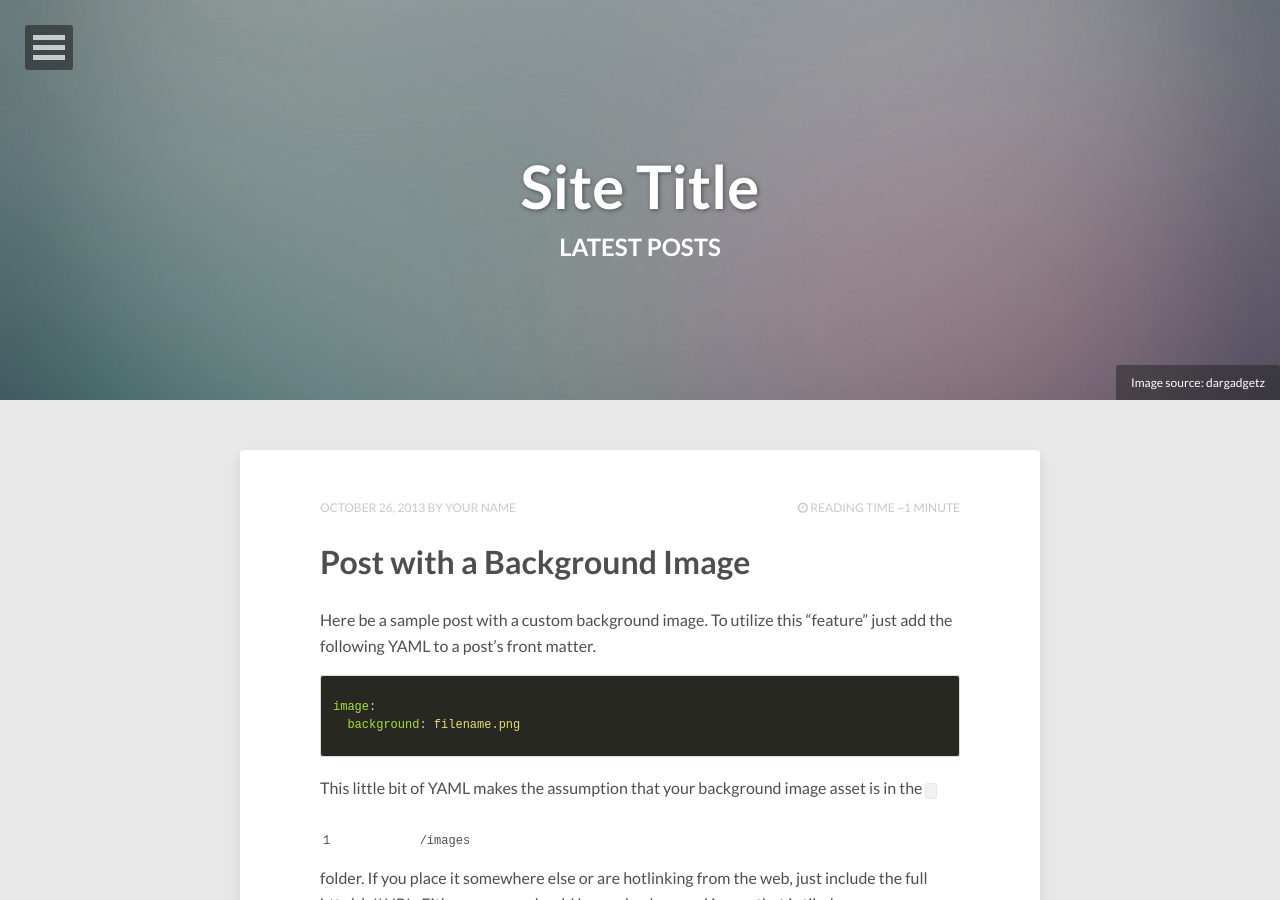
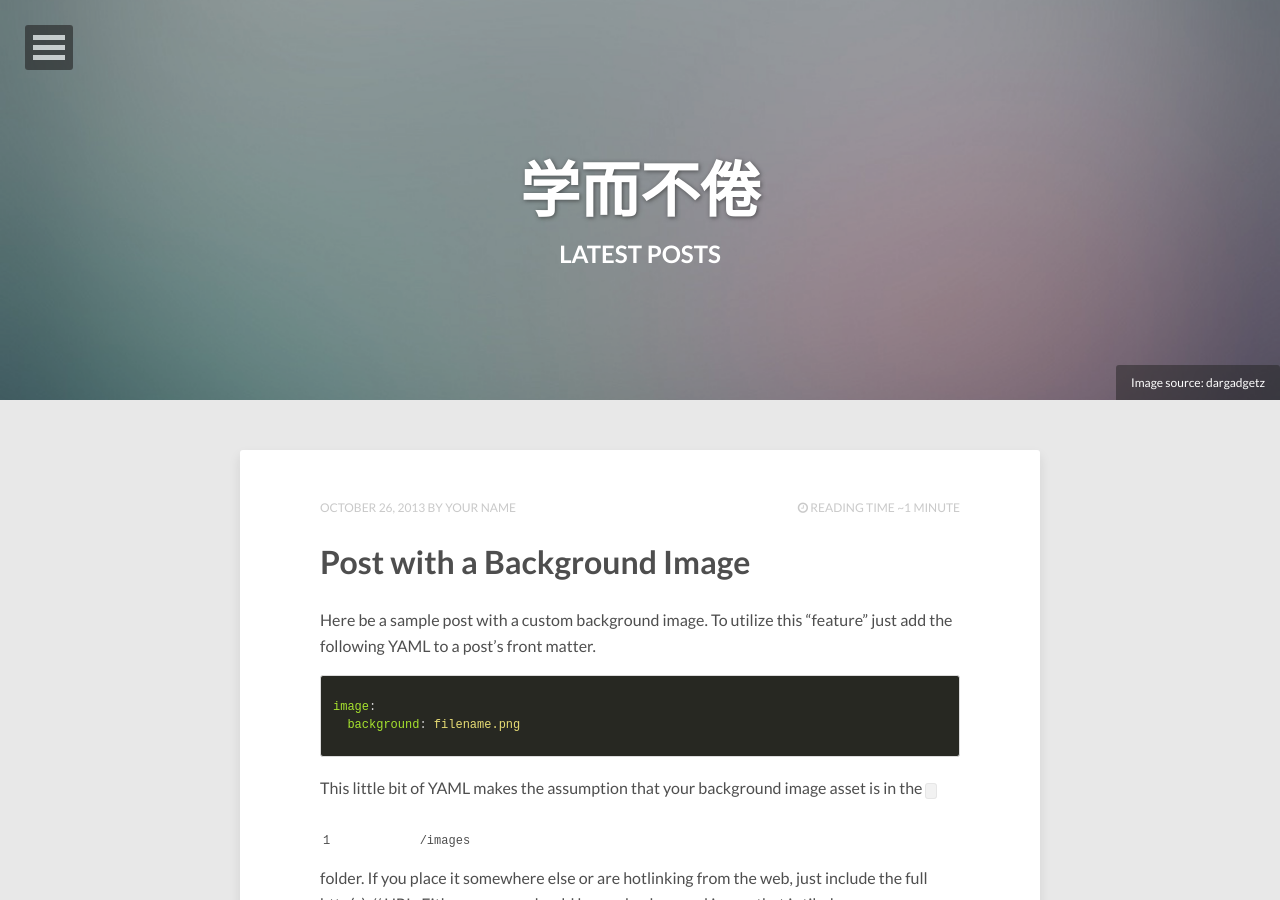
Before and after one commit to xiongyoudou/xiongyoudou.github.io, a Jekyll site: the page built from index.html, in a window 1280 px wide and 900 px high. Built offline with Jekyll 4.4.1, drawn with Linux system fonts in a browser that asks for light colours; nearby versions of some CDN libraries; the list of posts is cut into pages by our own code.

Commit message:
修改博客名

```diff
--- a/_config.yml
+++ b/_config.yml
@@ -1,5 +1,5 @@
-title:            Site Title
-description:      Describe your website here.
+title:            学而不倦
+description:      终日耕耘，以期一日收货.
 disqus_shortname:
 reading_time:     true
 words_per_minute: 200
```
